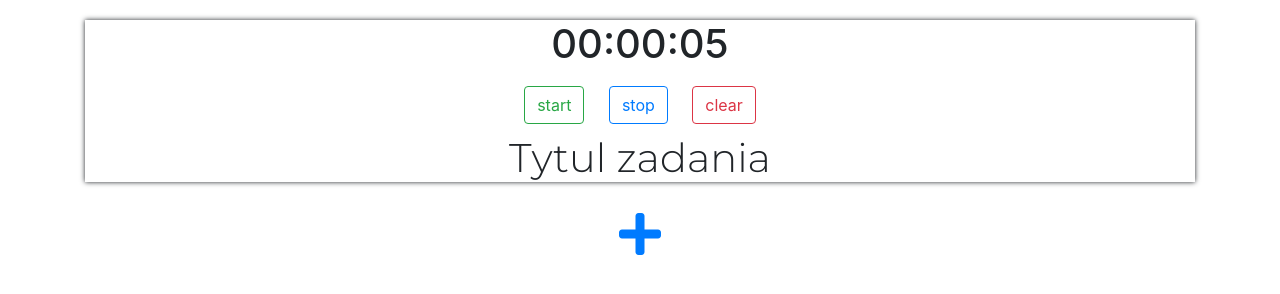
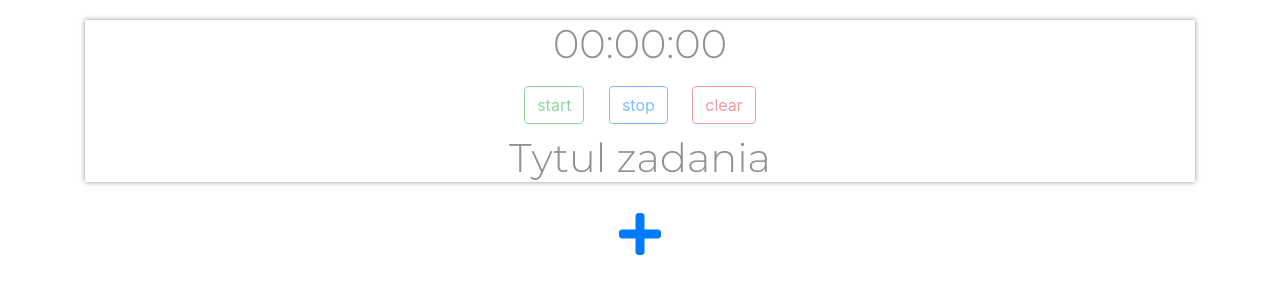
Before and after one commit to bartekcostam/stopWatch-taskList, a plain HTML site: page index.html in a window 1280 px wide. Drawn offline with nearby package versions, Linux system fonts and the light colour scheme.

Commit message:
font changes and opacity css

```diff
--- a/scripts/scripts.js
+++ b/scripts/scripts.js
@@ -6,6 +6,8 @@ clear = document.getElementById('clear'),
 plus = document.getElementById('plus'),
 seconds = 0, minutes = 0, hours = 0,
 t,
+
+
 
 addNote,
 deleteNote,
@@ -22,14 +24,16 @@ if (seconds >= 60) {
     }
 }
 
+
+
 h1.textContent = (hours ? (hours > 9 ? hours : "0" + hours) : "00") + ":" + (minutes ? (minutes > 9 ? minutes : "0" + minutes) : "00") + ":" + (seconds > 9 ? seconds : "0" + seconds);
 
 timer();
 }
 function timer() {
 t = setTimeout(add, 1000);
+
 }
-timer();
 
 
 /* Start button */
--- a/style/style.css
+++ b/style/style.css
@@ -13,7 +13,15 @@ body{
 #section{
 
     box-shadow: 0 0 5px;
+    opacity: 0.5;
 }
+
+#section:hover{
+
+    opacity: 1.0;
+}
+
+
 
 .btn{
 
@@ -21,7 +29,7 @@ body{
 }
 
 
-.title, #modal{
+.title, #modal,h1,time,text-content{
 
     font-family: 'Montserrat', sans-serif;
 }
```
Also changed, not shown: index.html (+2 -0 lines).
